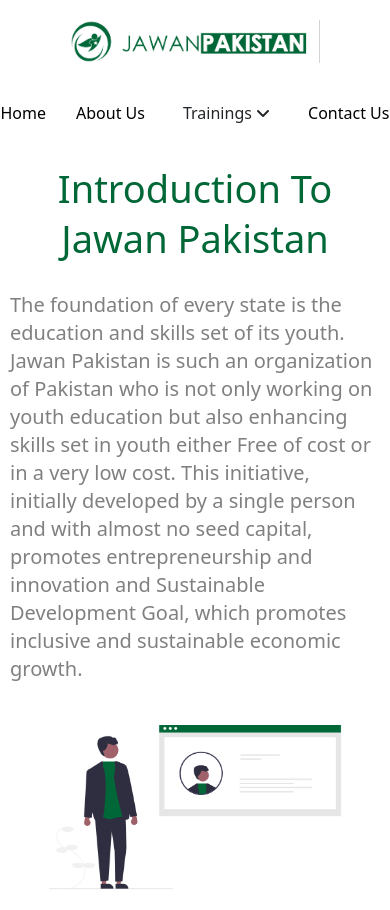
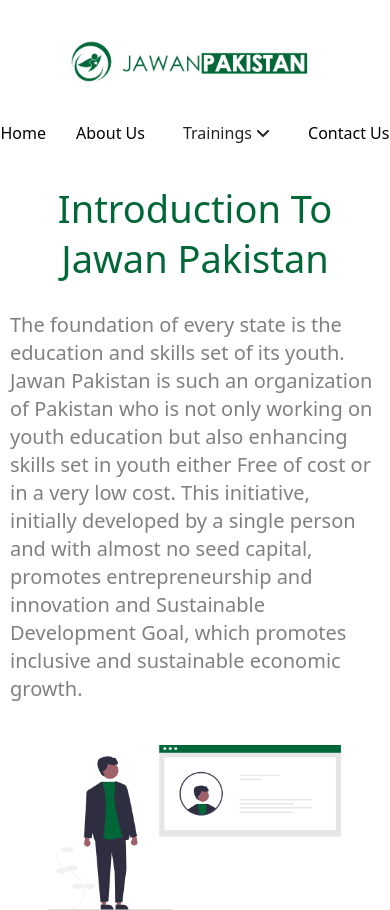
Before and after one commit to mohtishim/JP-website, a plain HTML site: page index.html in a window 390 px wide. Shown: the top 910 px of the page. Drawn offline with nearby package versions, Linux system fonts and the light colour scheme.

Commit message:
border heading top none

```diff
--- a/style.css
+++ b/style.css
@@ -406,10 +406,15 @@ footer>div>a{
 @media only screen and (max-width:480px){
     header{
         margin: 0 !important;
-        padding-top: 20px;
+        padding-top: 40px;
         flex-wrap: wrap;
         justify-content: center;
     }
+
+    header>div>img{
+        border: none;
+    }
+
     header>.main-header{
         padding: 0;
         display: flex;
```
